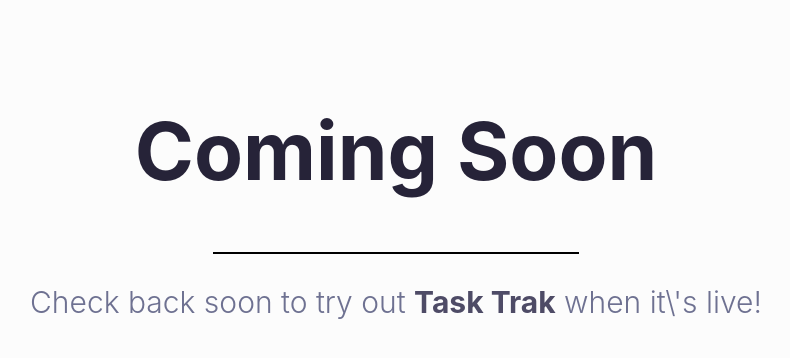
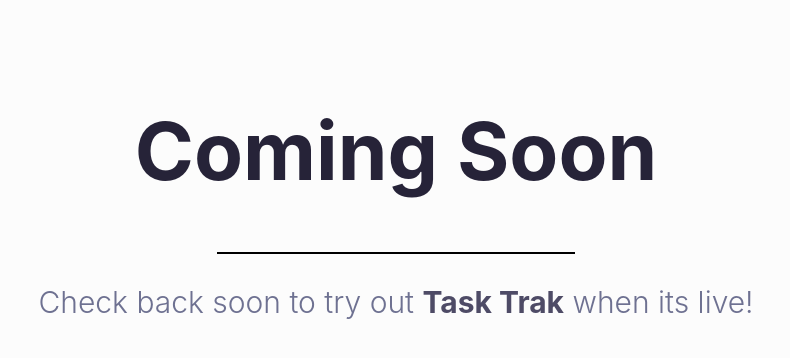
Before and after one commit to j-labbe/task-trak, a Next.js app: page / in a window 1280 px wide. Shown: the top 358 px of the page, without its empty margins (252-1042 px from the left). Built offline with nearby package versions, Linux system fonts and the light colour scheme; a web font is replaced by a local one.

Commit message:
temp coming soon page

```diff
--- a/pages/index.js
+++ b/pages/index.js
@@ -54,7 +54,7 @@
             <div className="main">
                 <h1>Coming Soon</h1>
                 <div className="line"></div>
-                <h3>Check back soon to try out <strong>Task Trak</strong> when it\'s live!</h3>
+                <h3>Check back soon to try out <strong>Task Trak</strong> when its live!</h3>
             </div>
         </StyledHome>
     )
```
